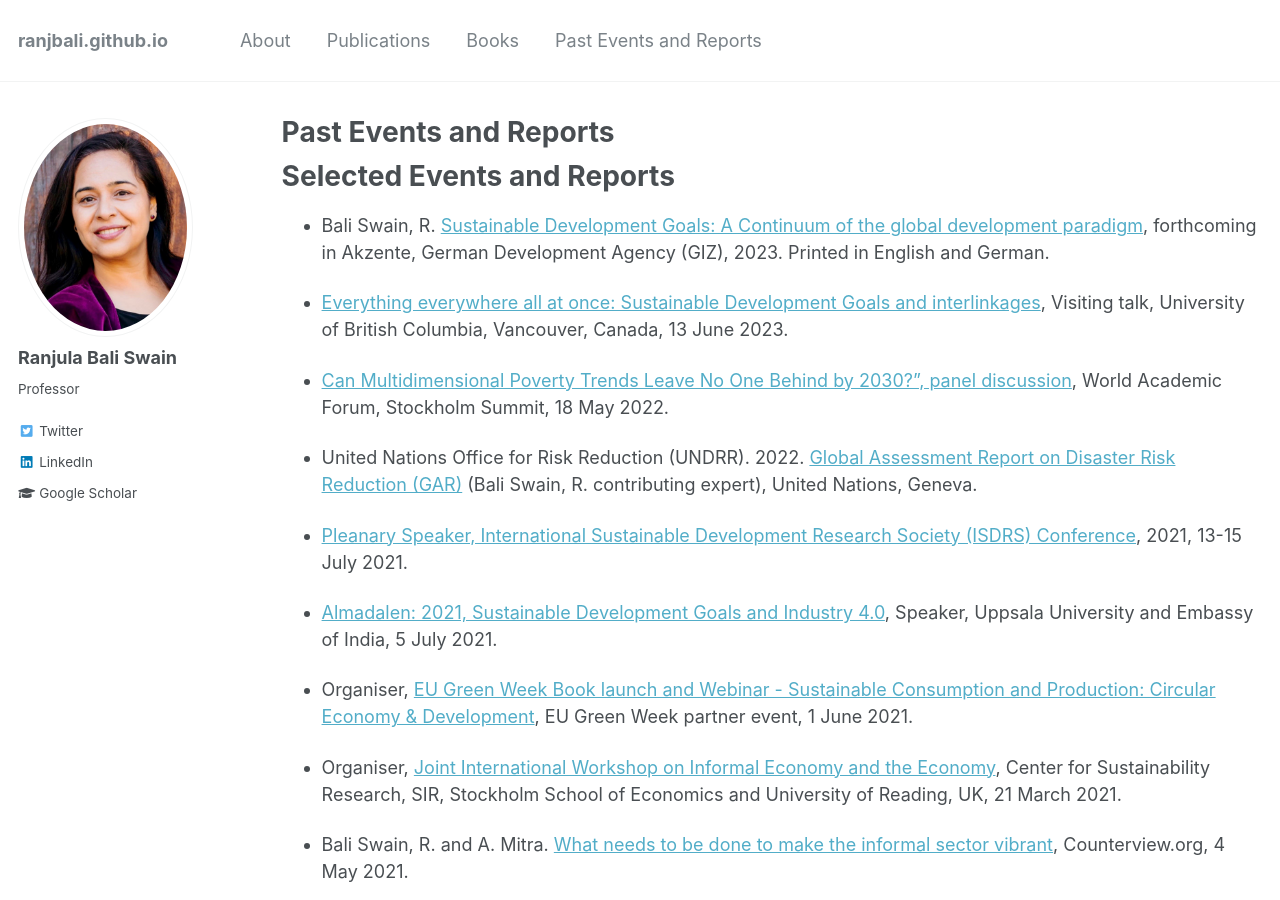
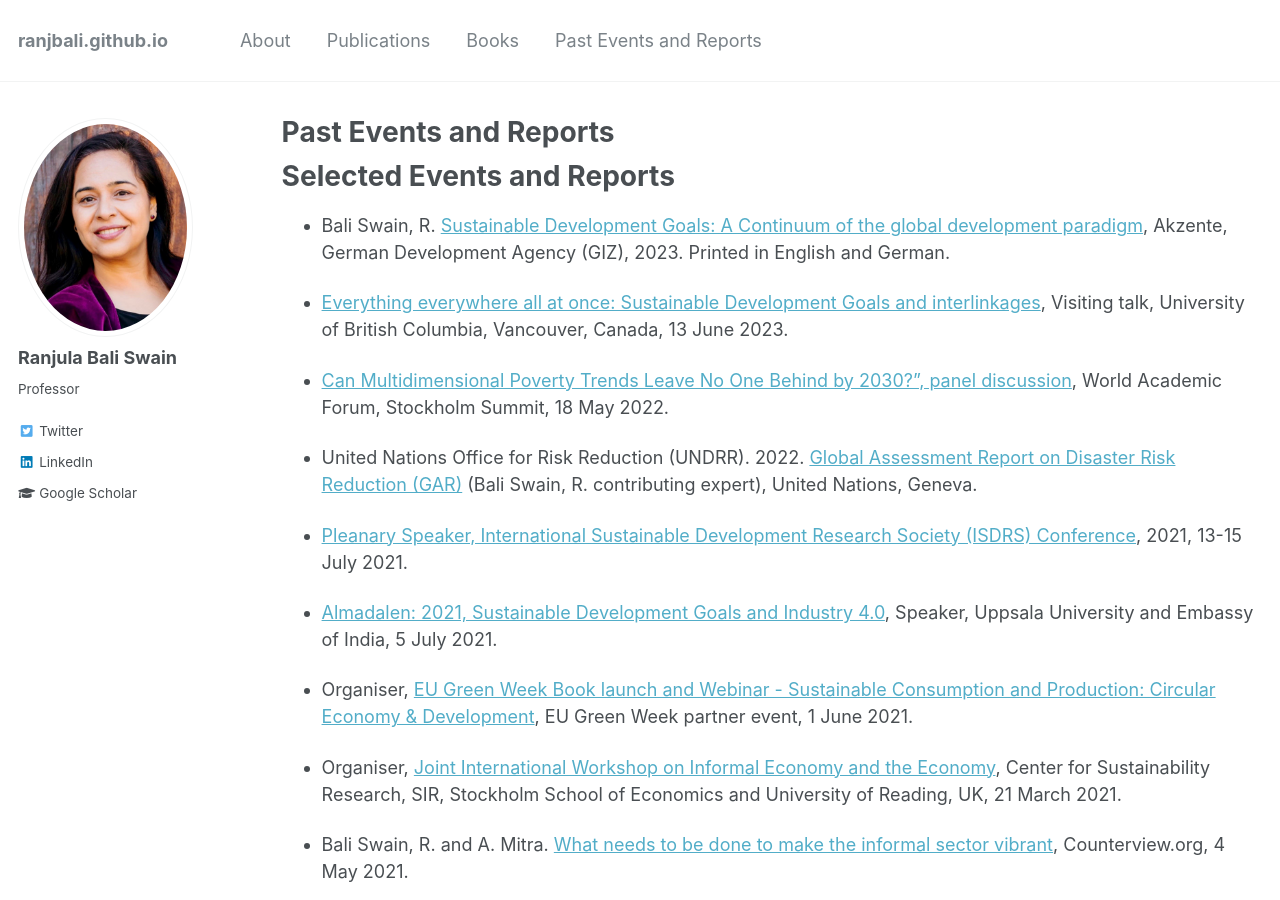
Before and after one commit to ranjbali/ranjbali.github.io, a Jekyll site: the page built from _pages/pastevents.md, in a window 1280 px wide and 900 px high. Built offline with Jekyll 4.4.1, drawn with Linux system fonts in a browser that asks for light colours.

Commit message:
Update pastevents.md

```diff
--- a/_pages/pastevents.md
+++ b/_pages/pastevents.md
@@ -10,7 +10,7 @@ author_profile: true
 Selected Events and Reports
 ======
 
-* Bali Swain, R. [Sustainable Development Goals: A Continuum of the global development paradigm](https://akzente.giz.de/en/simplifying-sdgs), forthcoming in Akzente, German Development Agency (GIZ), 2023. Printed in English and German.
+* Bali Swain, R. [Sustainable Development Goals: A Continuum of the global development paradigm](https://akzente.giz.de/en/simplifying-sdgs), Akzente, German Development Agency (GIZ), 2023. Printed in English and German.
 
 * [Everything everywhere all at once: Sustainable Development Goals and interlinkages](https://ires.ubc.ca/visiting-talk-everything-everywhere-all-at-once-sustainable-development-goals-and-interlinkages/), Visiting talk, University of British Columbia, Vancouver, Canada, 13 June 2023.
 
```
